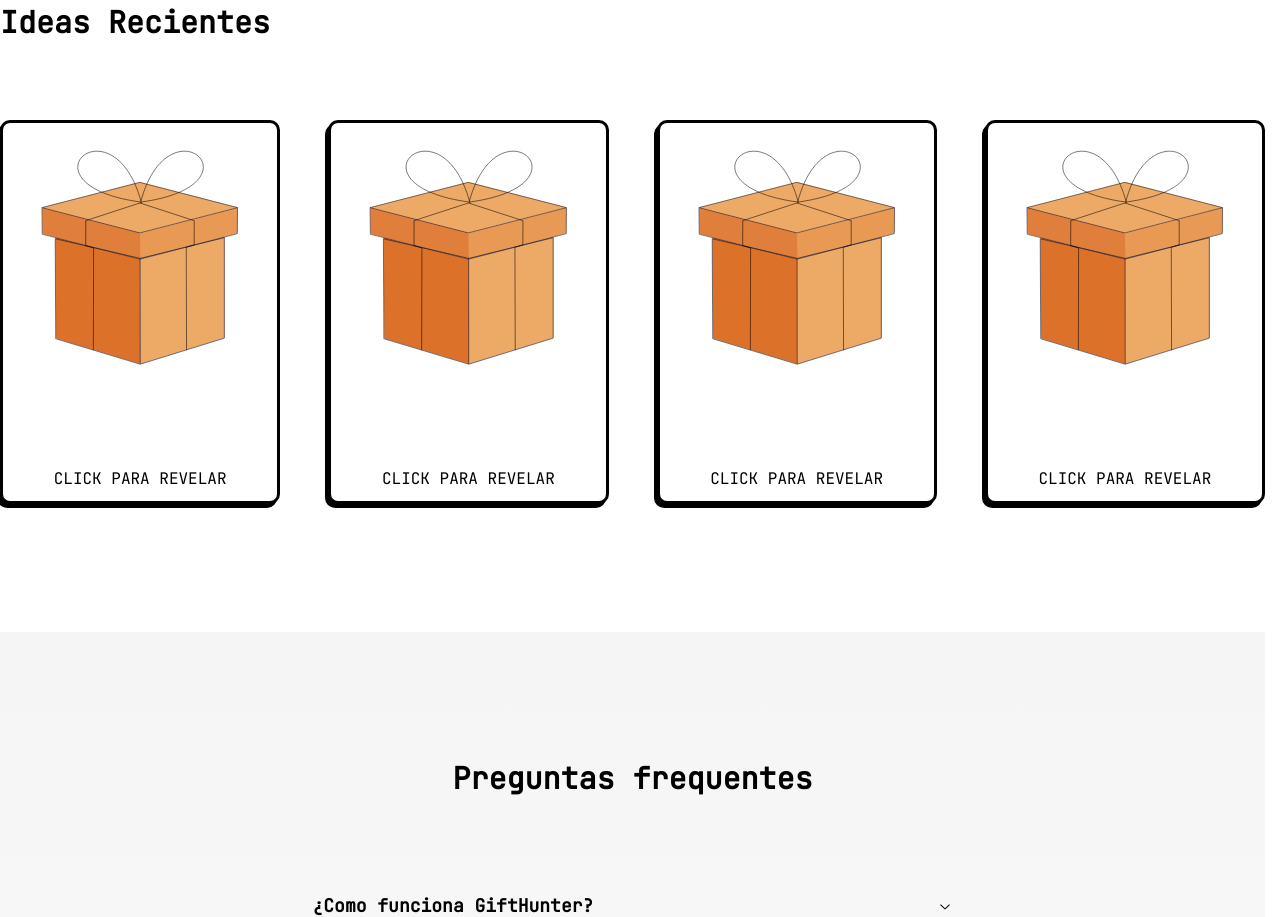
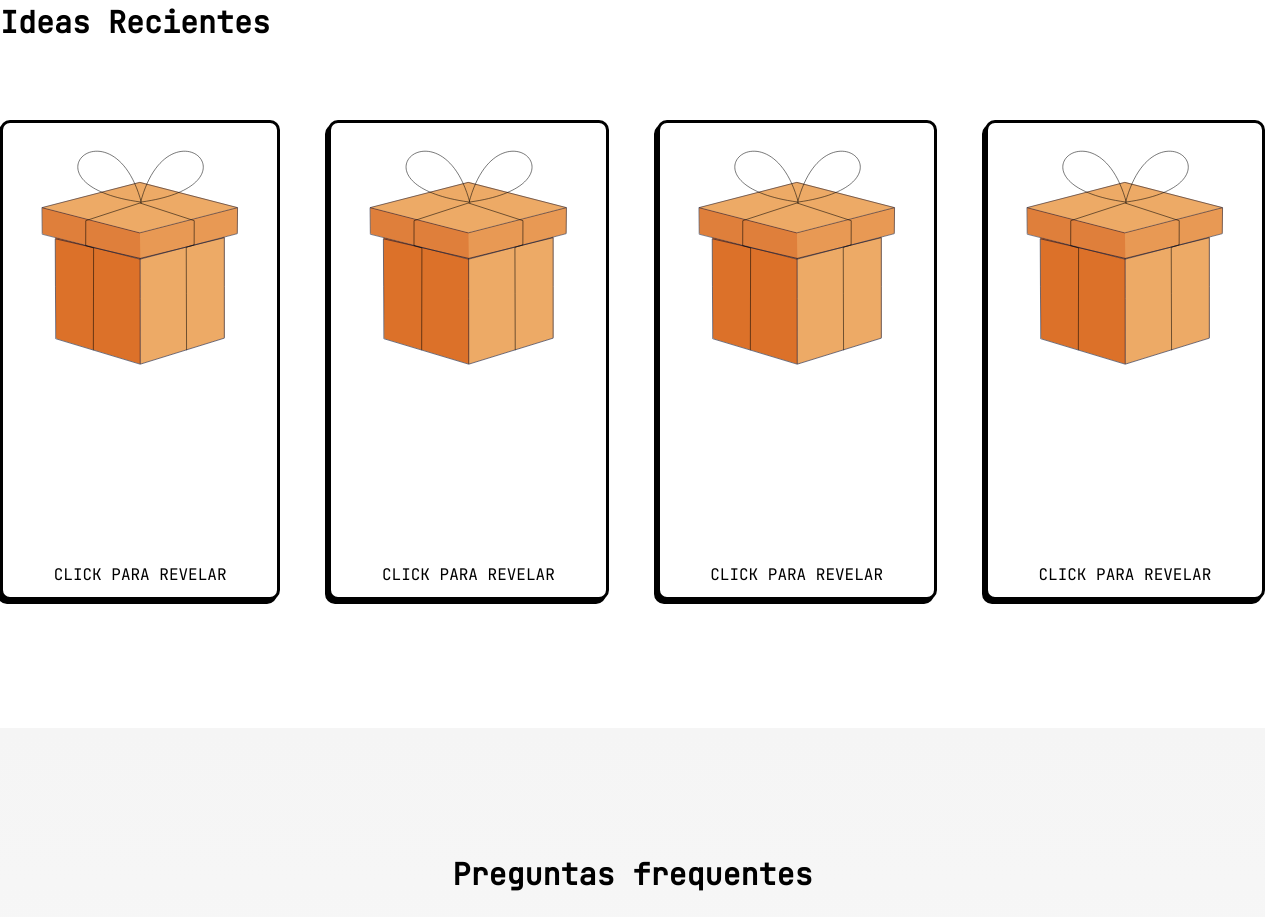
Before and after one commit to sergitejada/MiduVercelHackathon, a Next.js app: page / in a window 1280 px wide. Shown: the part 1060-1977 px from the top of the page. Built offline with nearby package versions, Linux system fonts and the light colour scheme.

Commit message:
refactor: Improve CardNewGeneration for scale before flipped

```diff
--- a/src/components/ui/card-new-generation.tsx
+++ b/src/components/ui/card-new-generation.tsx
@@ -1,5 +1,6 @@
 "use client"
 
+import { cn } from "@/lib/utils"
 import Image from "next/image"
 import { useState } from "react"
 import ReactCardFlip from "react-card-flip"
@@ -15,33 +16,36 @@ interface Props {
 
 export default function CardNewGeneration({ name, description }: Props) {
 	const [isFlipped, setIsFlipped] = useState(false)
-	const handleClick = (e: { preventDefault: () => void }) => {
-		e.preventDefault()
+
+	function handleFlipCard() {
 		setIsFlipped(prevState => !prevState)
 	}
 
 	return (
+		<article>
 			<ReactCardFlip isFlipped={isFlipped} flipDirection="horizontal">
-			<div
-				onClick={handleClick}
-				className="flex h-96 min-h-72 cursor-pointer flex-col justify-between rounded-[10px] border-[3px] border-black bg-white p-[10px] drop-shadow-[-3px_4px_0_rgba(0,0,0,1)] transition-transform hover:scale-105"
+				<Card
+					onClick={handleFlipCard}
+					className={cn(
+						"flex h-[30rem] cursor-pointer flex-col justify-between rounded-[10px] border-[3px] border-black bg-white p-[10px] drop-shadow-[-3px_4px_0_rgba(0,0,0,1)]",
+						!isFlipped && "transition-transform hover:scale-105"
+					)}
 				>
-				<Image src="/assets/present.svg" alt="" width={350} height={350} className="rounded" />
+					<Image src="/assets/present.svg" alt="Gift" width={350} height={350} className="rounded" />
 					<p className="text-center">CLICK PARA REVELAR</p>
-			</div>
-
-			<Card className="flex flex-col gap-8">
-				<Image src="/assets/royal-oak.jpg" alt="" width={350} height={350} className="rounded" />
-
+				</Card>
+				<Card className="flex h-[30rem] flex-col gap-8 transition-none">
+					<Image src="/assets/royal-oak.jpg" alt="Image" width={350} height={350} className="rounded" />
 					<div className="flex flex-col gap-2">
 						<h3 className="font-semibold">{name}</h3>
 						<p className="text-xs text-gray-600">{description}</p>
 					</div>
 					<div className="flex gap-2">
-					<GoogleButton only_logo={true} />
-					<AmazonButton only_logo />
+						<GoogleButton onlyLogo={true} />
+						<AmazonButton onlyLogo />
 					</div>
 				</Card>
 			</ReactCardFlip>
+		</article>
 	)
 }
```
Lines whose indentation alone changed are shown as unchanged.
